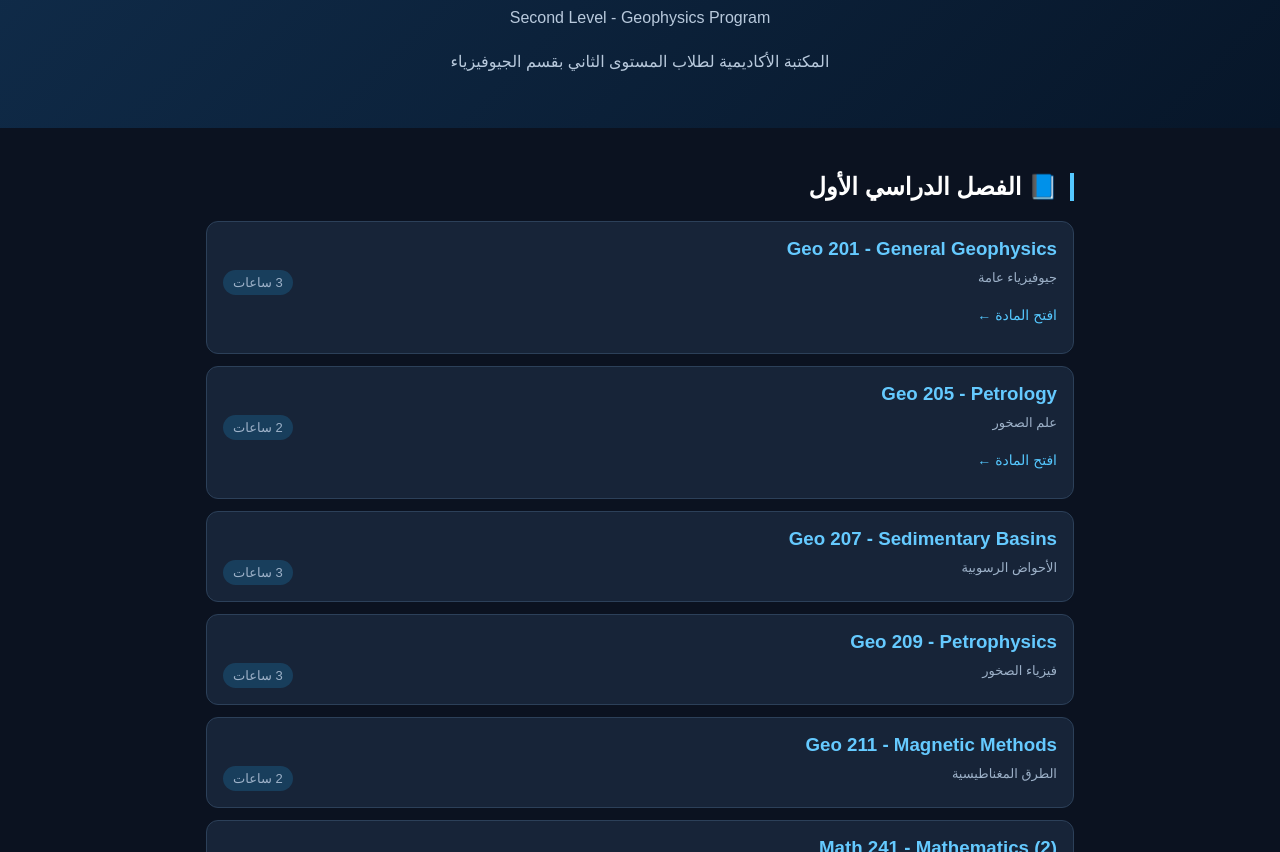
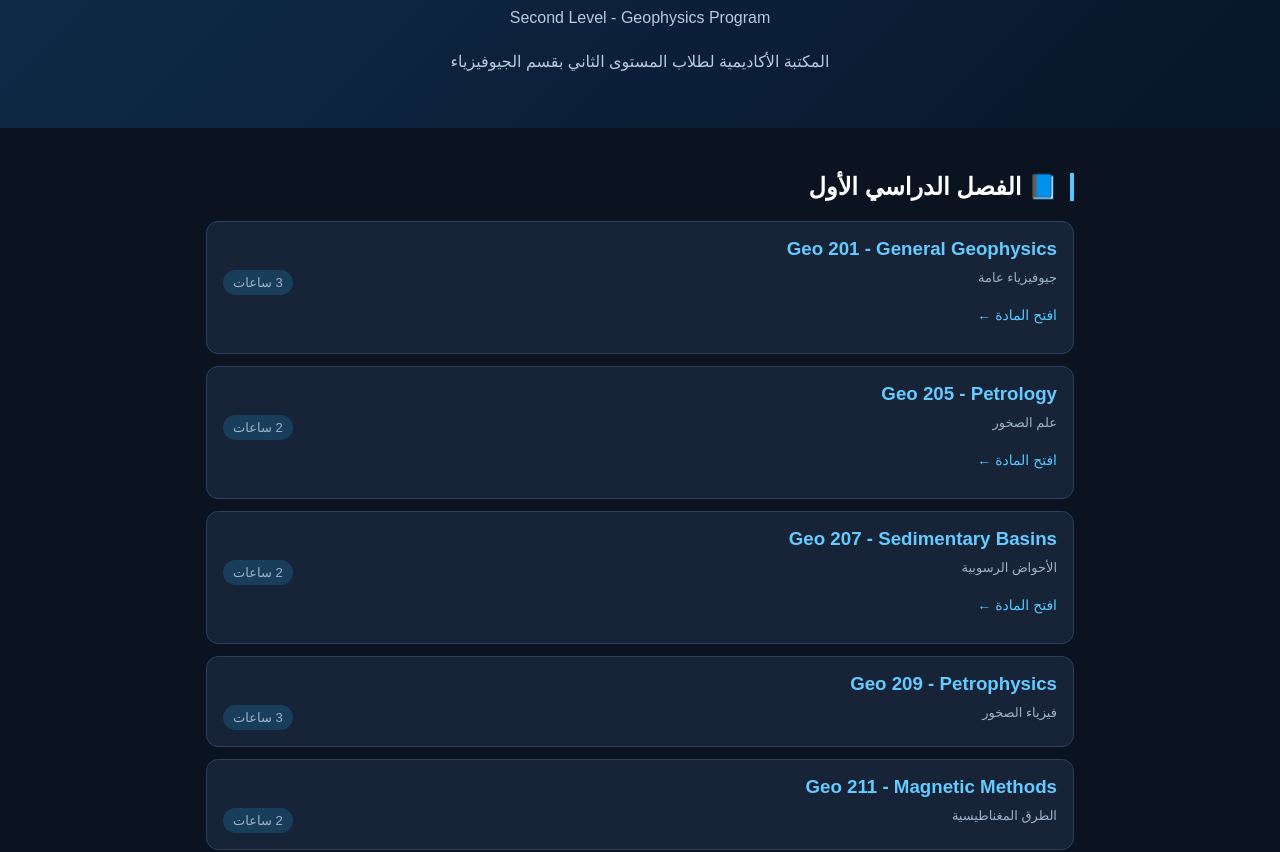
Before and after one commit to mohamedhassanmostafaali-dev/geophysics-hub, a plain HTML site: page second-year.html in a window 1280 px wide. Shown: the part 248-1100 px from the top of the page. Drawn offline with Linux system fonts and the light colour scheme.

Commit message:
Update second-year.html
M

```diff
--- a/second-year.html
+++ b/second-year.html
@@ -109,10 +109,18 @@ color:#9db1c8;
 
 
 
-<div class="subject">
-<h3>Geo 207 - Sedimentary Basins</h3>
-<div class="info"><span>الأحواض الرسوبية</span><span class="tag">3 ساعات</span></div>
+
+<div class="subject" onclick="window.location.href='geo207.html'" style="cursor:pointer">
+  <h3>Geo 207 - Sedimentary Basins</h3>
+  <div class="info">
+    <span>الأحواض الرسوبية</span>
+    <span class="tag">2 ساعات</span>
+  </div>
+  <p style="color:#55c8ff;margin-top:12px">
+    افتح المادة ←
+  </p>
 </div>
+
 
 <div class="subject">
 <h3>Geo 209 - Petrophysics</h3>
```
